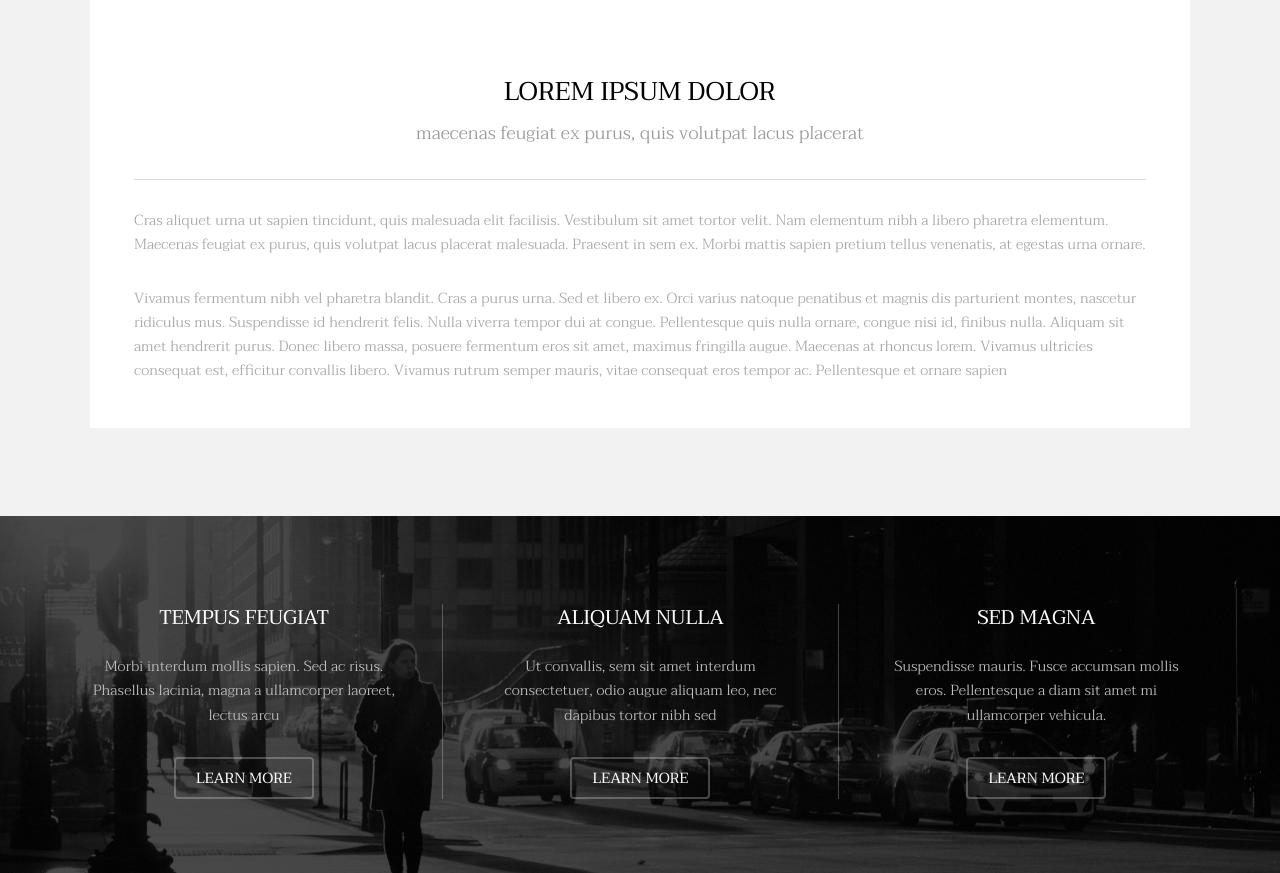
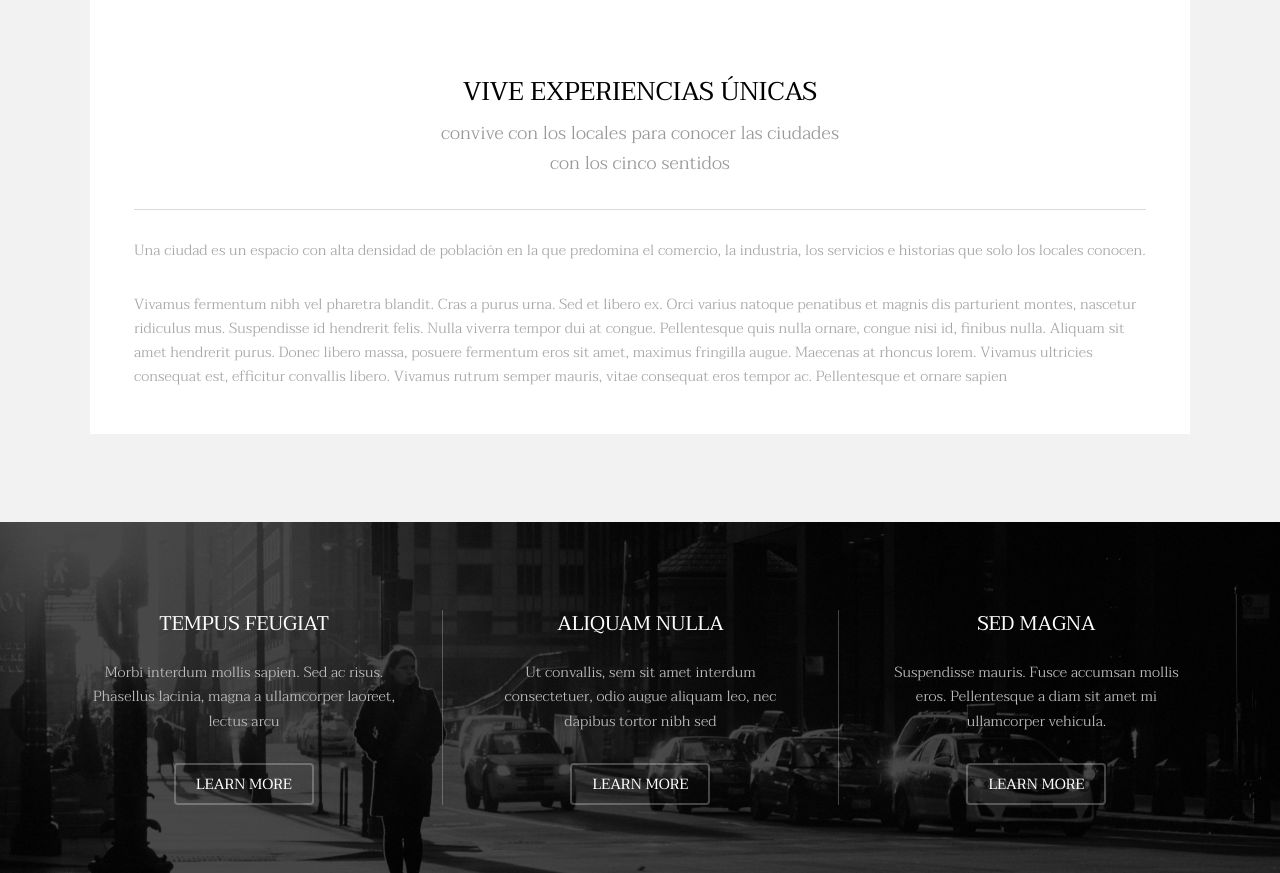
Before and after one commit to Margassauwon/04_REP_METROPOLITA, a plain HTML site: page index.html in a window 1280 px wide. Shown: the part 1216-2089 px from the top of the page. Drawn offline with Linux system fonts and the light colour scheme.

Commit message:
todos los textos que faltan por Mauri

```diff
--- a/index.html
+++ b/index.html
@@ -61,11 +61,12 @@
 							</div>
 							<div class="content">
 								<header class="align-center">
-									<h2>Lorem ipsum dolor</h2>
-									<p>maecenas feugiat ex purus, quis volutpat lacus placerat</p>
+									<h2>VIVE EXPERIENCIAS ÚNICAS</h2>
+									<p>convive con los locales para conocer las ciudades </br>
+									con los cinco sentidos</p>
 								</header>
 								<hr />
-								<p> Cras aliquet urna ut sapien tincidunt, quis malesuada elit facilisis. Vestibulum sit amet tortor velit. Nam elementum nibh a libero pharetra elementum. Maecenas feugiat ex purus, quis volutpat lacus placerat malesuada. Praesent in sem ex. Morbi mattis sapien pretium tellus venenatis, at egestas urna ornare.</p>
+								<p> Una ciudad es un espacio con alta densidad de población en la que predomina el comercio, la industria, los servicios e historias que solo los locales conocen.</p>
 								<p>Vivamus fermentum nibh vel pharetra blandit. Cras a purus urna. Sed et libero ex. Orci varius natoque penatibus et magnis dis parturient montes, nascetur ridiculus mus. Suspendisse id hendrerit felis. Nulla viverra tempor dui at congue. Pellentesque quis nulla ornare, congue nisi id, finibus nulla. Aliquam sit amet hendrerit purus. Donec libero massa, posuere fermentum eros sit amet, maximus fringilla augue. Maecenas at rhoncus lorem. Vivamus ultricies consequat est, efficitur convallis libero. Vivamus rutrum semper mauris, vitae consequat eros tempor ac. Pellentesque et ornare sapien</p>
 							</div>
 						</div>
```
